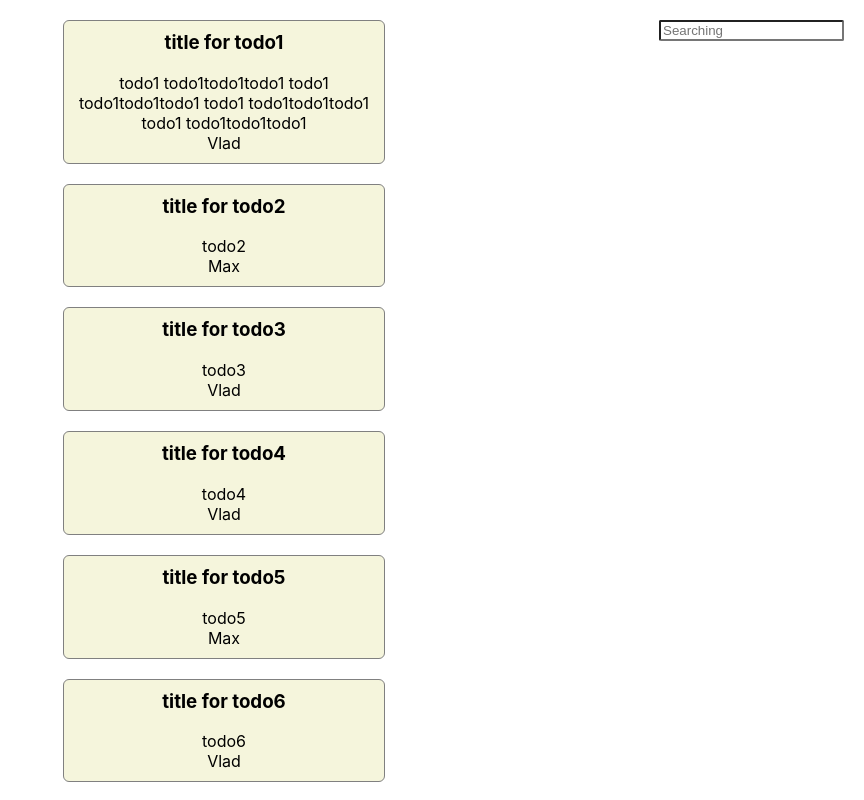
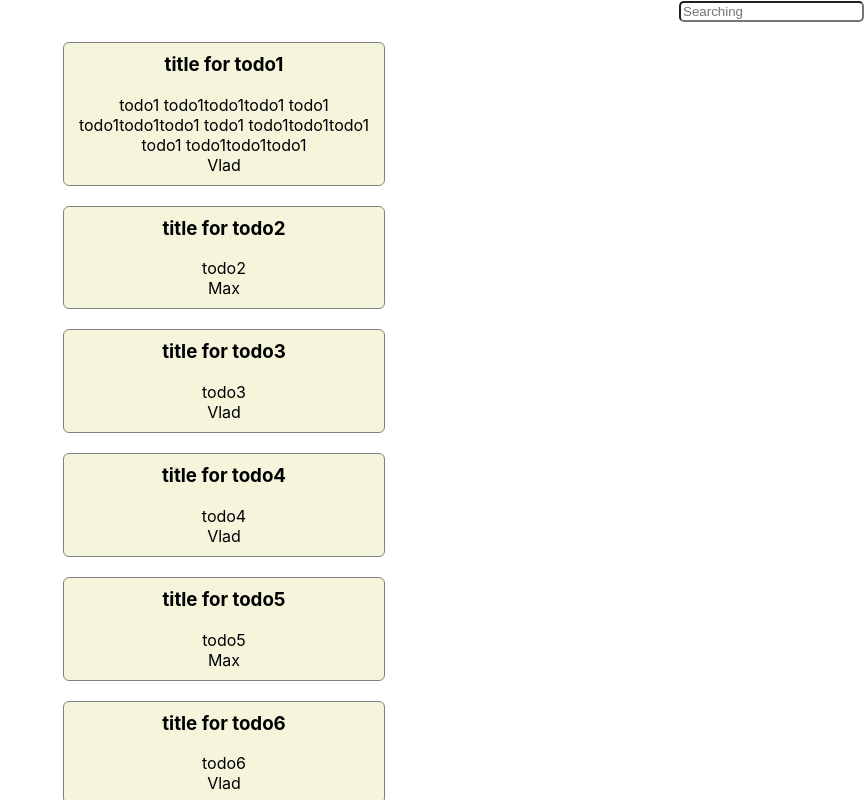
Before and after one commit to nikolasj/todo_react, a React (Create React App) app: page / in a window 1280 px wide. Shown: the top 800 px of the page, without its empty margins (416-1280 px from the left). Built offline with nearby package versions, Linux system fonts and the light colour scheme.

Commit message:
рефакторинг стилей

```diff
--- a/src/App.js
+++ b/src/App.js
@@ -2,7 +2,7 @@ import React from 'react';
 import logo from './logo.svg';
 import todos from './mock';
 import TodoList from './todos';
-
+import './App.css';
 
 function App() {
   return (
--- a/src/search/styles.css
+++ b/src/search/styles.css
@@ -1,9 +1,6 @@
 .search {
-    position: absolute;
-    right: 20px;
-    top: 0;
     cursor: pointer;
-    border-radius: 2px;
+    border-radius: 5px;
 }
 
 input:focus {
--- a/src/todos/index.jsx
+++ b/src/todos/index.jsx
@@ -26,7 +26,10 @@ const TodoList = (props) => {
 
   return (
     <>
-      <ul className="todoList">
+      <div className="search-wrap">
+        <Search value={query} onChange={searchUpdate} />
+      </div>
+      <ul className="todo-list">
         {
           props.todos.map((todo) => {
             return (
@@ -35,7 +38,6 @@ const TodoList = (props) => {
           })
         }
       </ul>
-      <Search value={query} onChange={searchUpdate} />
       {todo && <Modal title={todo.title} isOpened={!!openedId} onClose={close}>{todo.text}</Modal>}
     </>
   );
--- a/src/todos/styles.css
+++ b/src/todos/styles.css
@@ -1,3 +1,7 @@
-.todoList {
+.todo-list {
     padding: 0;
 }
+
+.search-wrap {
+    text-align: right;
+}
```
